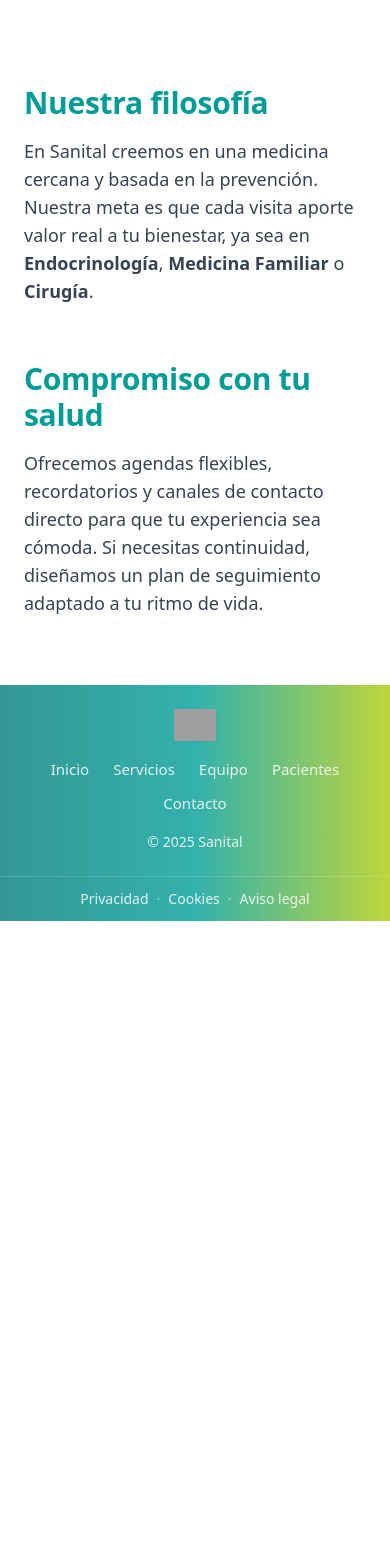
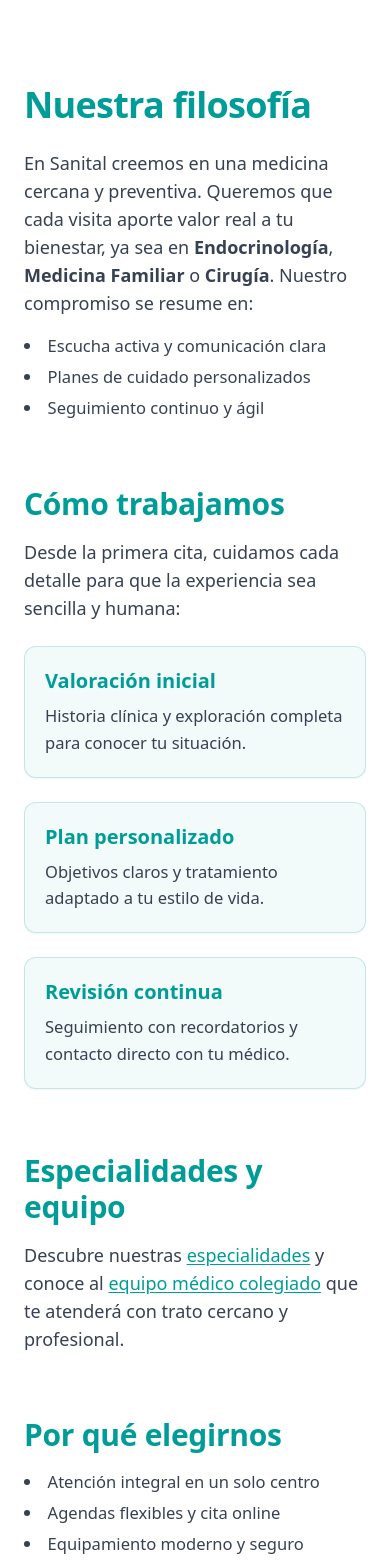
Before and after one commit to Wannda-Abreu/medical-website, a React (Vite) app in the folder medical-website/: page /sobre-nosotros in a window 390 px wide. Shown: the part 432-1997 px from the top of the page. Before the commit the page ends 1353 px from the top, so only its background shows below. Built offline with nearby package versions, Linux system fonts and the light colour scheme; grey boxes are pictures that could not be loaded.

Commit message:
fix: keep mobile menu visible on mobile; raise header z-index; simplify SobreNosotros layout

```diff
--- a/medical-website/src/components/layout/Navbar.jsx
+++ b/medical-website/src/components/layout/Navbar.jsx
@@ -41,7 +41,7 @@ const Navbar = () => {
   }, []);
 
   return (
-    <header className="sticky top-0 z-30 w-full overflow-visible border-b border-gray-200 bg-white/80 backdrop-blur-md supports-[backdrop-filter]:bg-white/60">
+    <header className="sticky top-0 z-50 w-full overflow-visible border-b border-gray-200 bg-white/80 backdrop-blur-md supports-[backdrop-filter]:bg-white/60">
       <div className="container mx-auto flex items-center justify-between px-0 py-0 md:py-0">
         <a
           href="/#inicio"
@@ -121,7 +121,7 @@ const Navbar = () => {
       {open && (
         <nav
           id="mobile-menu"
-          className="absolute inset-x-0 top-full z-40 flex flex-col items-center gap-3 border-t border-gray-200 bg-white/95 px-6 py-6 backdrop-blur-md md:hidden"
+          className="fixed inset-x-0 top-20 z-40 flex max-h-[calc(100vh-5rem)] flex-col overflow-y-auto items-center gap-3 border-t border-gray-200 bg-white/95 px-6 py-6 backdrop-blur-md md:hidden"
           aria-label="Navegación móvil"
         >
           {menuItems.map(({ label, href }) => (
--- a/medical-website/src/pages/SobreNosotros.tsx
+++ b/medical-website/src/pages/SobreNosotros.tsx
@@ -11,55 +11,128 @@ export default function SobreNosotros() {
         <link rel="canonical" href="https://www.sanital.es/sobre-nosotros" />
         <meta
           name="description"
-          content="Clínica Sanital: atenciÃ³n mÃ©dica cercana y multidisciplinar en Daimiel. Conoce a nuestro equipo y filosofía de trabajo."
+          content="Clínica Sanital en Daimiel: medicina cercana y multidisciplinar. Conoce nuestra filosofía, especialidades y equipo médico colegiado."
         />
       </Helmet>
 
       <Navbar />
-
       <MosaicHero
         images={[
           {
             src: "https://res.cloudinary.com/dfq9eaz2e/image/upload/v1756253397/2_swjp7l.png",
-            alt: "Dra. Diana Storino â€“ Endocrinología",
+            alt: "Dra. Diana Storino – Endocrinología",
           },
           {
             src: "https://res.cloudinary.com/dfq9eaz2e/image/upload/v1756253396/1_ujihn0.png",
-            alt: "Dr. Pablo Carmona â€“ Medicina Familiar",
+            alt: "Dr. Pablo Carmona – Medicina Familiar",
           },
           {
             src: "https://res.cloudinary.com/dfq9eaz2e/image/upload/v1757280531/Untitled_design_30_vwumus.png",
-            alt: "Dr. Mirko Solano â€“ Cirugía",
+            alt: "Dr. Mirko Solano – Cirugía",
           },
         ]}
         heading="Sobre Clínica Sanital"
         subheading="Unimos experiencia, tecnología y trato humano para tu cuidado."
       />
 
-      <main className="container mx-auto max-w-4xl px-6 py-16 space-y-14 leading-relaxed">
+      <main className="container mx-auto max-w-4xl px-6 py-16 space-y-16 leading-relaxed">
+        <section>
+          <h1 className="text-4xl font-bold text-primary mb-6">
+            Nuestra filosofía
+          </h1>
+          <p className="text-lg text-gray-700">
+            En Sanital creemos en una medicina cercana y preventiva. Queremos
+            que cada visita aporte valor real a tu bienestar, ya sea en
+            <strong> Endocrinología</strong>, <strong>Medicina Familiar</strong>{" "}
+            o <strong>Cirugía</strong>. Nuestro compromiso se resume en:
+          </p>
+          <ul className="mt-4 list-disc list-inside text-gray-700 space-y-1">
+            <li>Escucha activa y comunicación clara</li>
+            <li>Planes de cuidado personalizados</li>
+            <li>Seguimiento continuo y ágil</li>
+          </ul>
+        </section>
+
         <section>
           <h2 className="text-3xl font-bold text-primary mb-4">
-            Nuestra filosofía
+            Cómo trabajamos
           </h2>
           <p className="text-lg text-gray-700">
-            En Sanital creemos en una medicina cercana y basada en la
-            prevención. Nuestra meta es que cada visita aporte valor real a tu
-            bienestar, ya sea en
-            <strong> Endocrinología</strong>, <strong>Medicina Familiar</strong>{" "}
-            o <strong>Cirugía</strong>.
+            Desde la primera cita, cuidamos cada detalle para que la experiencia
+            sea sencilla y humana:
+          </p>
+          <div className="grid gap-6 mt-6 md:grid-cols-3">
+            <div className="rounded-xl border border-primary/20 bg-primary/5 p-5 shadow-sm transition hover:shadow-md">
+              <h3 className="text-xl font-semibold text-primary mb-2">Valoración inicial</h3>
+              <p className="text-gray-700">Historia clínica y exploración completa para conocer tu situación.</p>
+            </div>
+            <div className="rounded-xl border border-primary/20 bg-primary/5 p-5 shadow-sm transition hover:shadow-md">
+              <h3 className="text-xl font-semibold text-primary mb-2">Plan personalizado</h3>
+              <p className="text-gray-700">Objetivos claros y tratamiento adaptado a tu estilo de vida.</p>
+            </div>
+            <div className="rounded-xl border border-primary/20 bg-primary/5 p-5 shadow-sm transition hover:shadow-md">
+              <h3 className="text-xl font-semibold text-primary mb-2">Revisión continua</h3>
+              <p className="text-gray-700">Seguimiento con recordatorios y contacto directo con tu médico.</p>
+            </div>
+          </div>
+        </section>
+
+        <section>
+          <h2 className="text-3xl font-bold text-primary mb-4">
+            Especialidades y equipo
+          </h2>
+          <p className="text-lg text-gray-700">
+            Descubre nuestras{" "}
+            <a
+              href="/#servicios"
+              className="text-primary underline hover:text-primary/80"
+            >
+              especialidades
+            </a>{" "}
+            y conoce al{" "}
+            <a
+              href="/#equipo"
+              className="text-primary underline hover:text-primary/80"
+            >
+              equipo médico colegiado
+            </a>{" "}
+            que te atenderá con trato cercano y profesional.
           </p>
         </section>
 
         <section>
           <h2 className="text-3xl font-bold text-primary mb-4">
-            Compromiso con tu salud
+            Por qué elegirnos
           </h2>
-          <p className="text-lg text-gray-700">
-            Ofrecemos agendas flexibles, recordatorios y canales de contacto
-            directo para que tu experiencia sea cómoda. Si necesitas
-            continuidad, diseñamos un plan de seguimiento adaptado a tu ritmo de
-            vida.
+          <ul className="list-disc list-inside text-gray-700 space-y-1">
+            <li>Atención integral en un solo centro</li>
+            <li>Agendas flexibles y cita online</li>
+            <li>Equipamiento moderno y seguro</li>
+            <li>Ubicación cómoda en el centro de Daimiel</li>
+          </ul>
+        </section>
+
+        <section className="text-center">
+          <p className="text-lg text-gray-700 mb-6">
+            ¿Listo para tu primera cita? Reserva en línea o contáctanos para más
+            información.
           </p>
+          <div className="flex justify-center gap-4">
+            <a
+              href="https://booking.slotspot.app/sanital"
+              target="_blank"
+              rel="noopener noreferrer"
+              className="rounded-lg bg-primary px-6 py-3 text-white font-semibold shadow hover:bg-primary-700 transition"
+            >
+              Agendar cita
+            </a>
+            <a
+              href="/#contacto"
+              className="rounded-lg border border-primary px-6 py-3 text-primary font-semibold hover:bg-primary hover:text-white transition"
+            >
+              Contacto
+            </a>
+          </div>
         </section>
       </main>
 
```
